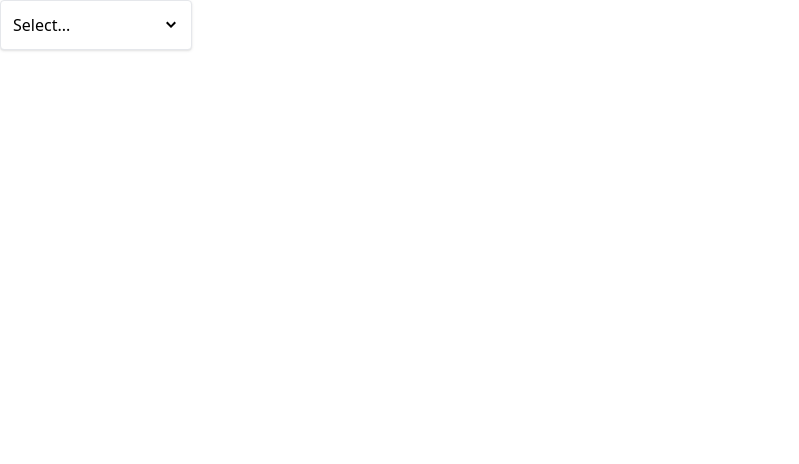
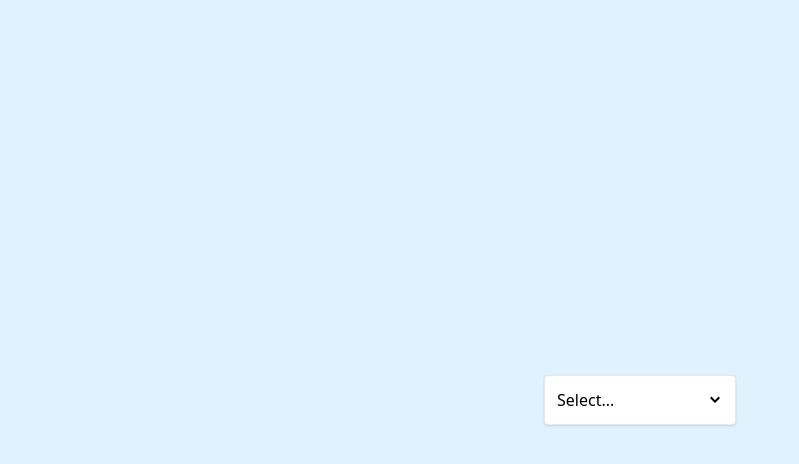
Before and after one commit to naman-parihar2000/react-components-project-2, a React (Create React App) app: page / in a window 1280 px wide. Shown: the top 464 px of the page, without its empty margins (0-799 px from the left). Built offline with nearby package versions, Linux system fonts and the light colour scheme.

Commit message:
adding CSS to the dropdown

```diff
--- a/src/components/Dropdown.js
+++ b/src/components/Dropdown.js
@@ -22,9 +22,17 @@ function Dropdown({ options, value, onChange }) {
     });
 
     return (
-        <div className='w-48 relative'>
-            <div className='flex justify-between items-center cursor-pointer border rounded p-3 shadow bg-white w-full' onClick={handleClick}>{value?.label || 'Select...'} <GoChevronDown /></div>
-            {isOpen && <div className='absolute top-full border rounded p-3 shadow bg-white w-full'>{renderedOptions}</div>}
+        <div className="flex justify-center items-center h-screen bg-sky-100">
+            <div className="w-48 relative">
+                <div className="flex justify-between items-center cursor-pointer border rounded p-3 shadow bg-white w-full" onClick={handleClick}>
+                    {value?.label || 'Select...'} <GoChevronDown />
+                </div>
+                {isOpen && (
+                    <div className="absolute top-full border rounded p-3 shadow bg-white w-full">
+                        {renderedOptions}
+                    </div>
+                )}
+            </div>
         </div>
     )
 }
```
